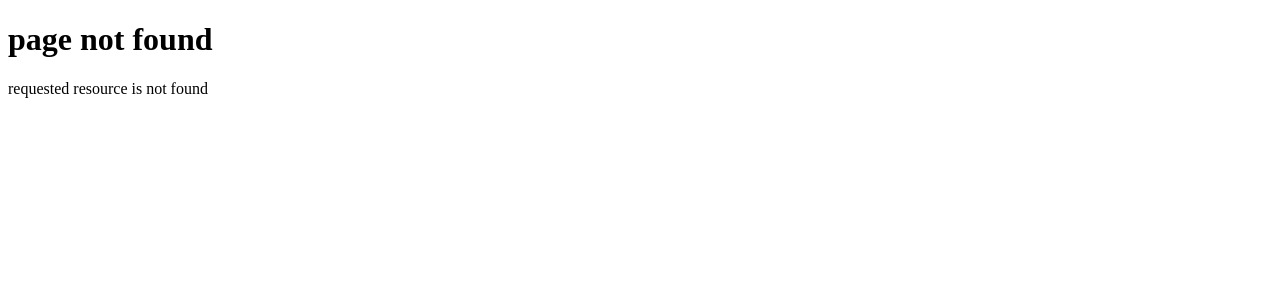
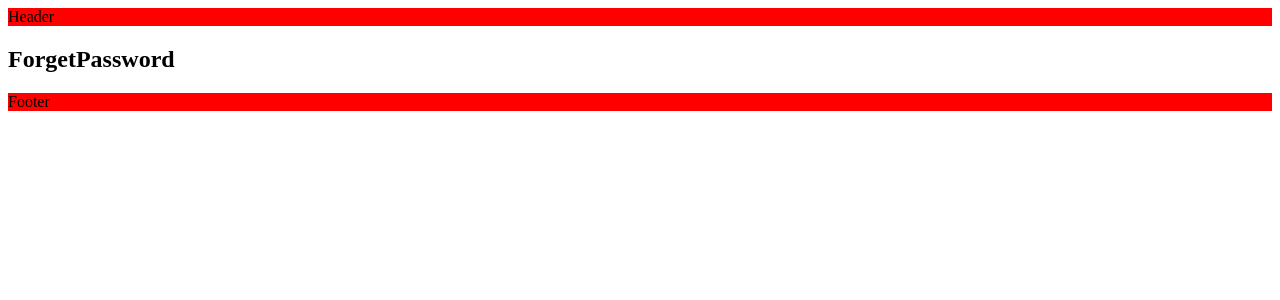
Before and after one commit to BingiUmesh/TEAM-APEX, a Next.js app in the folder Next.Js/sample-app/: page /forgetpassword in a window 1280 px wide. Before the commit this address had no page. Shown: the top 300 px of the page. Built offline with nearby package versions, Linux system fonts and the light colour scheme.

Commit message:
Implemented Layouts and Route Group Layouts

```diff
--- /dev/null
+++ b/Next.Js/sample-app/src/app/(auth)/forgetpassword/page.tsx
@@ -0,0 +1,11 @@
+import React from "react";
+
+const ForgetPassword = () => {
+  return (
+    <div>
+      <h2>ForgetPassword</h2>
+    </div>
+  );
+};
+
+export default ForgetPassword;
--- a/Next.Js/sample-app/src/app/layout.tsx
+++ b/Next.Js/sample-app/src/app/layout.tsx
@@ -1,16 +1,20 @@
 export const metadata = {
-  title: 'Next.js',
-  description: 'Generated by Next.js',
-}
+  title: "Next.js",
+  description: "Generated by Next.js",
+};
 
 export default function RootLayout({
   children,
 }: {
-  children: React.ReactNode
+  children: React.ReactNode;
 }) {
   return (
     <html lang="en">
-      <body>{children}</body>
+      <body>
+        <header style={{ backgroundColor: "red" }}>Header</header>
+        {children}
+        <footer style={{ backgroundColor: "red" }}>Footer</footer>
+      </body>
     </html>
-  )
+  );
 }
```
Also changed, not shown: Next.Js/sample-app/src/app/(auth)/(auth-layout)/layout.tsx (added, +12 -0 lines), Next.Js/sample-app/src/app/products/[productId]/layout.tsx (added, +12 -0 lines), Next.Js/sample-app/src/app/(auth)/(auth-layout)/login/page.tsx (renamed from Next.Js/sample-app/src/app/(auth)/login/page.tsx), Next.Js/sample-app/src/app/(auth)/(auth-layout)/register/page.tsx (renamed from Next.Js/sample-app/src/app/(auth)/register/page.tsx).
